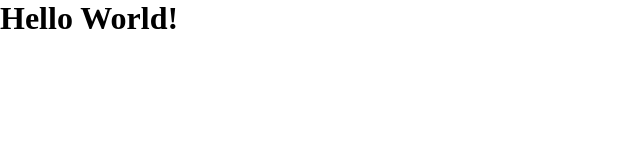
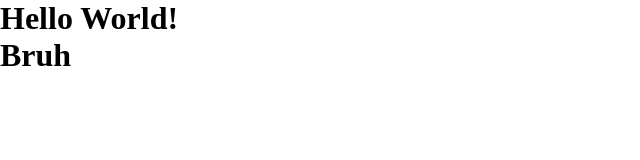
Before and after one commit to DylanCerenov/roommates-neu, a React (Create React App) app in the folder roommatesneu/: page / in a window 1280 px wide. Shown: the top 160 px of the page, without its empty margins (0-640 px from the left). Built offline with nearby package versions, Linux system fonts and the light colour scheme.

Commit message:
Small changes

```diff
--- a/roommatesneu/src/App.js
+++ b/roommatesneu/src/App.js
@@ -4,6 +4,7 @@ function App() {
   return (
     <div className="app">
       <h1> Hello World!</h1>
+      <h1> Bruh</h1>
     </div>
   );
 }
```
Also changed, not shown: 1 other file (tests, documents, lock files or other folders).
